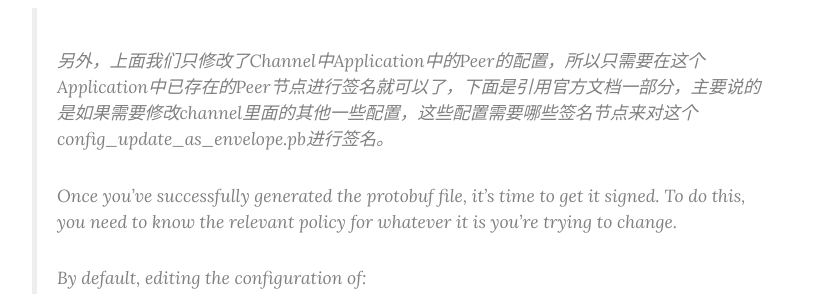
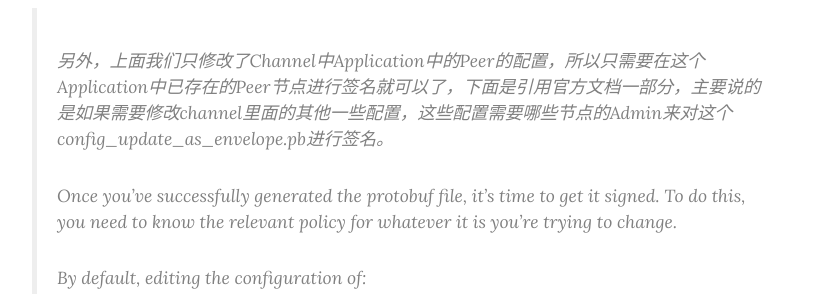
Before and after one commit to ryanwli/ryanwli.github.io, a Jekyll site: the page built from _posts/2018-06-20-add-new-org.md, in a window 1280 px wide and 900 px high, scrolled down 3658 px. Shown: the part 211-505 px from the top of the window, without its empty margins (233-1046 px from the left). Built offline with Jekyll 4.4.1, drawn with Linux system fonts in a browser that asks for light colours; nearby versions of some CDN libraries.

Commit message:
补充说明联盟链动态加入新组织的Peer节点

````diff
--- a/_posts/2018-06-20-add-new-org.md
+++ b/_posts/2018-06-20-add-new-org.md
@@ -147,7 +147,7 @@ export CHANNEL_UPDATED_FILE=/opt/gopath/src/github.com/hyperledger/fabric/peer/s
 peer channel signconfigtx -f $CHANNEL_UPDATED_FILE -o orderer.example.com:7050 --tls --cafile $ORDER_CA_FILE
 ```
 
-> 另外，上面我们只修改了Channel中Application中的Peer的配置，所以只需要在这个Application中已存在的Peer节点进行签名就可以了，下面是引用官方文档一部分，主要说的是如果需要修改channel里面的其他一些配置，这些配置需要哪些签名节点来对这个config_update_as_envelope.pb进行签名。
+> 另外，上面我们只修改了Channel中Application中的Peer的配置，所以只需要在这个Application中已存在的Peer节点进行签名就可以了，下面是引用官方文档一部分，主要说的是如果需要修改channel里面的其他一些配置，这些配置需要哪些节点的Admin来对这个config_update_as_envelope.pb进行签名。
 >
 > Once you’ve successfully generated the protobuf file, it’s time to get it signed. To do this, you need to know the relevant policy for whatever it is you’re trying to change.
 >
````
